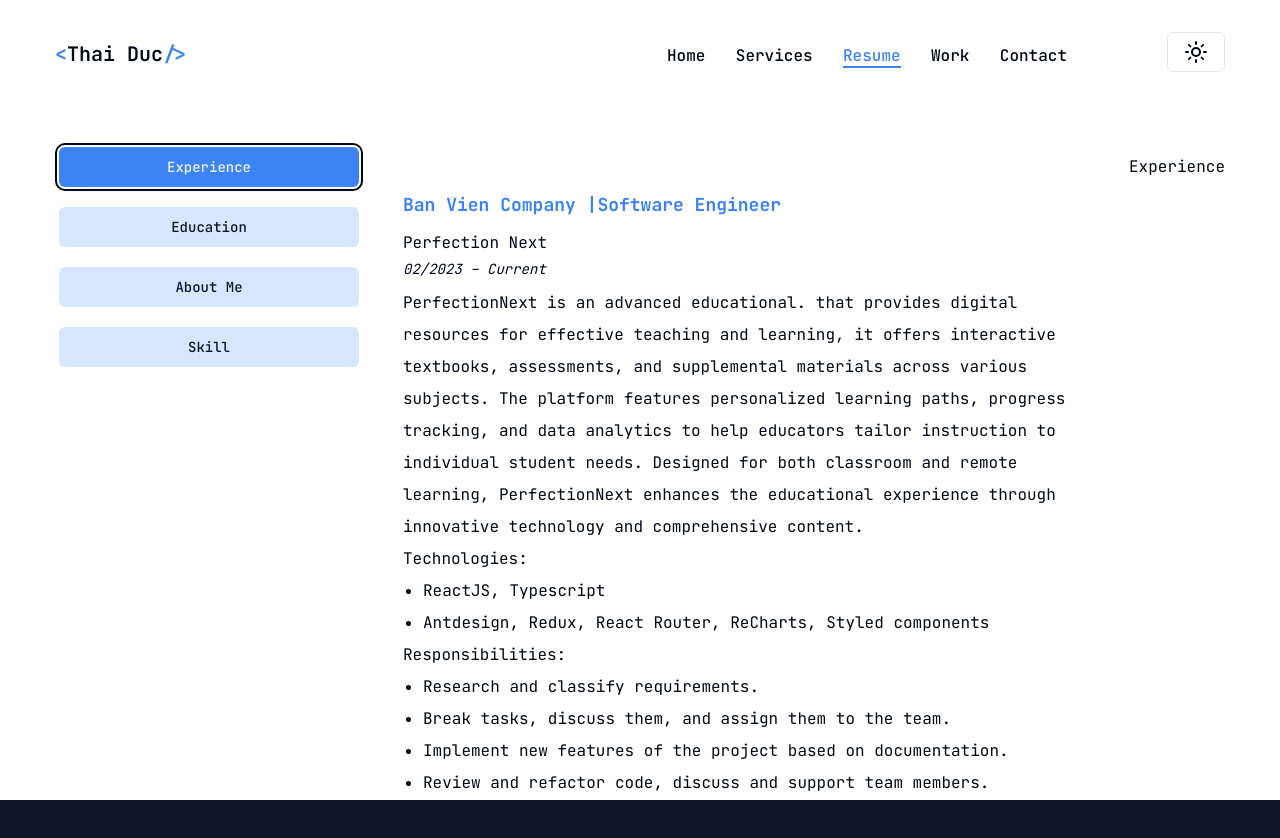
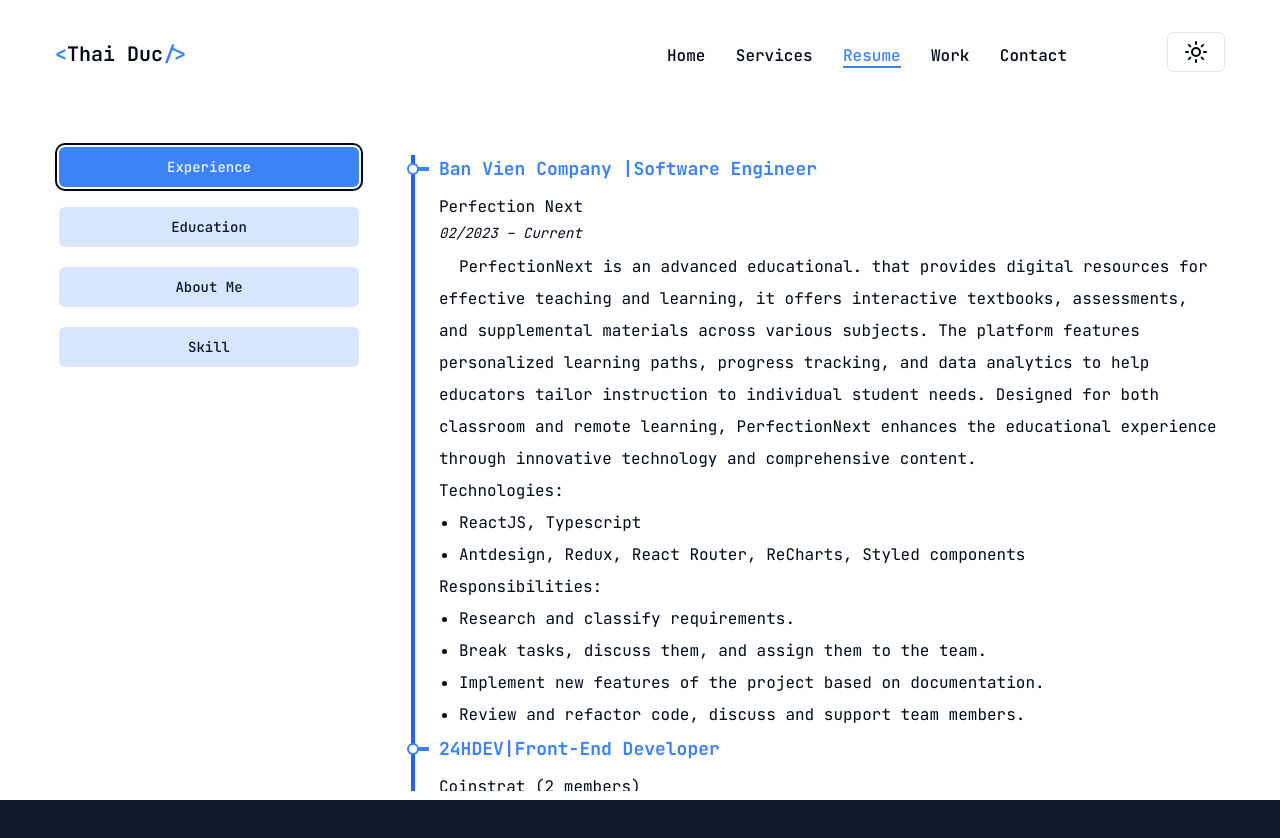
Before and after one commit to thaidaviss/portfolio, a Next.js app: page /resume in a window 1280 px wide. Both pictures are taken after a click on the tab "Experience". Shown: the top 838 px of the page. Built offline with nearby package versions, Linux system fonts and the light colour scheme.

Commit message:
update resume

```diff
--- a/src/app/resume/page.tsx
+++ b/src/app/resume/page.tsx
@@ -78,7 +78,7 @@ const experience = {
     },
   ],
 };
-function Resume () {
+function Resume() {
   return (
     <motion.div
       initial={{ opacity: 0 }}
@@ -94,15 +94,19 @@ function Resume () {
           </TabsList>
           <TabsContent value='experience' className='w-full'>
             <ScrollArea className='h-[80vh] w-full'>
+              <div className='relative'>
+                <div className='ml-9'>
                   {experience.items.reverse().map((item, index) => {
                     return (
-                  <div key={index} className='mt-10'>
+                      <div key={index} className='mt-1 relative'>
+                        <div className='w-[12px] h-[12px] rounded-[50%] bg-white border-2 border-blue-500 absolute left-[-32px] top-2 z-20 '></div>
+                        <div className='absolute top-[12px] left-[-30px] w-5 h-[4px] bg-blue-500'></div>
                         <div className='text-lg font-bold mb-2 text-blue-500'>
                           {item.company}|{item.position}
                         </div>
                         <div>{item.project}</div>
                         <div className='text-sm italic mb-2'>{item.duration}</div>
-                    <div>{item.description}</div>
+                        <div className='indent-5'>{item.description}</div>
                         <div>Technologies:</div>
                         <ul className='text-md list-disc '>
                           {item.technologies.map(tech => (
@@ -118,6 +122,9 @@ function Resume () {
                       </div>
                     );
                   })}
+                </div>
+                <div className='absolute h-full w-[4px] bg-blue-600 top-0 left-2 z-10'></div>
+              </div>
             </ScrollArea>
           </TabsContent>
           <TabsContent value='education' className='w-full'>
@@ -129,10 +136,10 @@ function Resume () {
           <TabsContent value='skill' className='w-full'>
             Skill
           </TabsContent>
-          <TabsContent value='experience'>Experience</TabsContent>
+          {/* <TabsContent value='experience'>Experience</TabsContent>
           <TabsContent value='education'>Education</TabsContent>
           <TabsContent value='about-me'>About Me</TabsContent>
-          <TabsContent value='skill'>Skill</TabsContent>
+          <TabsContent value='skill'>Skill</TabsContent> */}
         </Tabs>
       </div>
     </motion.div>
```
Lines whose indentation alone changed are shown as unchanged.
